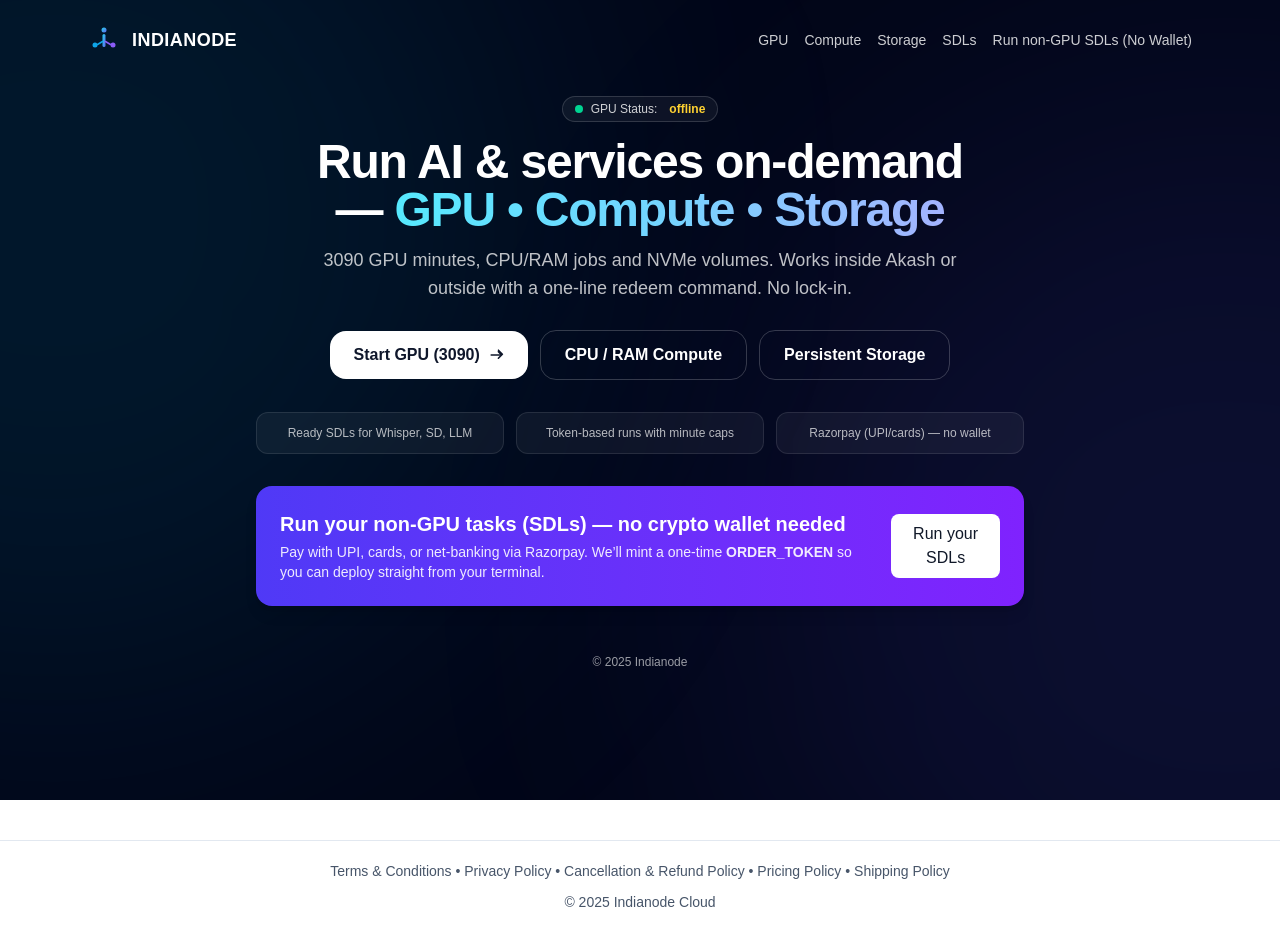
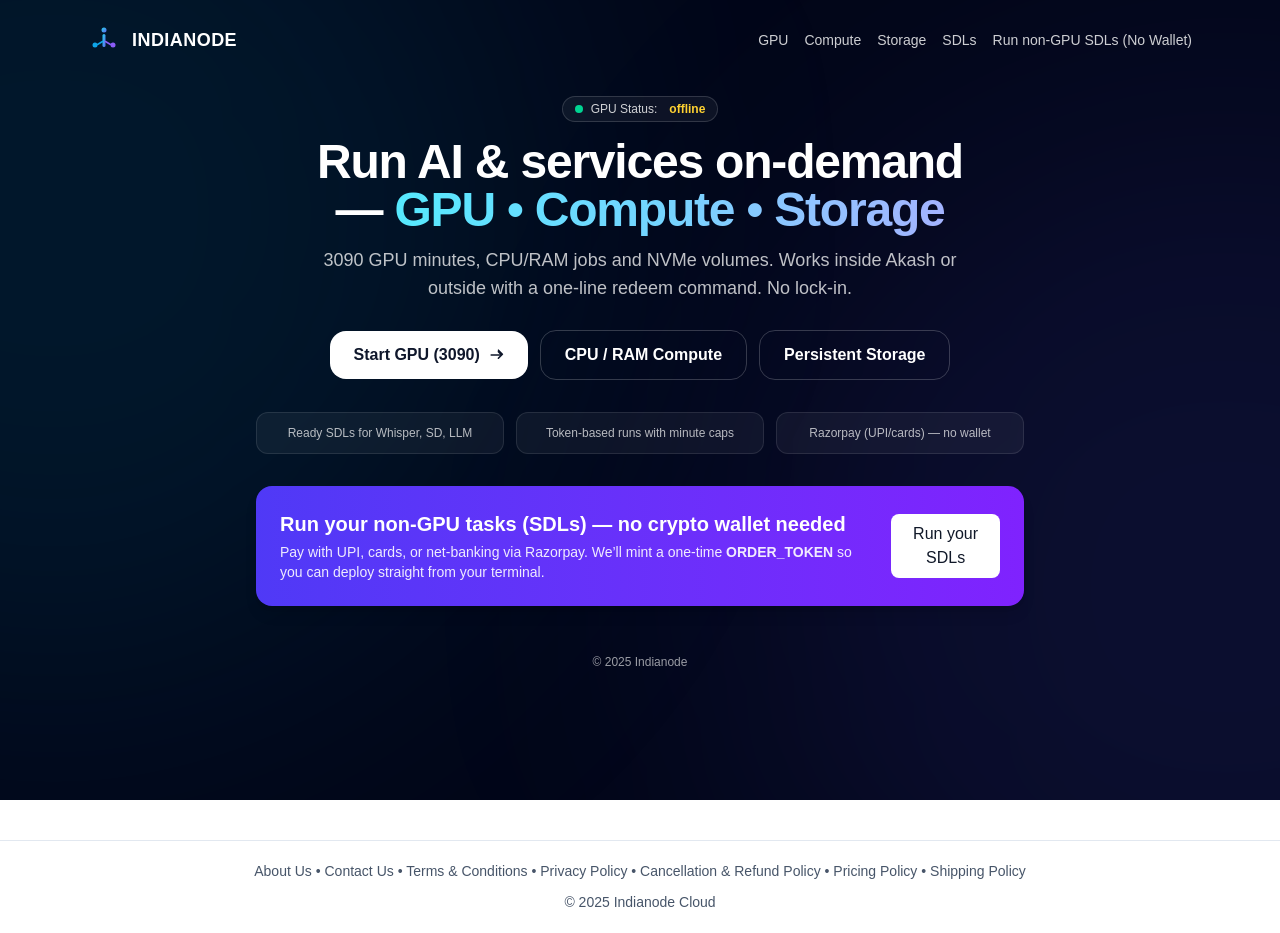
Before and after one commit to tv-avinash/indianode-frontend, a Next.js app: page / in a window 1280 px wide. Built offline with nearby package versions, Linux system fonts and the light colour scheme; no server answers.

Commit message:
added new pages

```diff
--- a/components/Footer.js
+++ b/components/Footer.js
@@ -13,12 +13,16 @@
         color: "#475569",
       }}
     >
+      <Link href="/about">About Us</Link> •{" "}
+      <Link href="/contact">Contact Us</Link> •{" "}
       <Link href="/terms">Terms &amp; Conditions</Link> •{" "}
       <Link href="/privacy">Privacy Policy</Link> •{" "}
       <Link href="/refund">Cancellation &amp; Refund Policy</Link> •{" "}
       <Link href="/pricing">Pricing Policy</Link> •{" "}
       <Link href="/shipping">Shipping Policy</Link>
-      <div style={{ marginTop: 10 }}>© {new Date().getFullYear()} Indianode Cloud</div>
+      <div style={{ marginTop: 10 }}>
+        © {new Date().getFullYear()} Indianode Cloud
+      </div>
     </footer>
   );
 }
```
